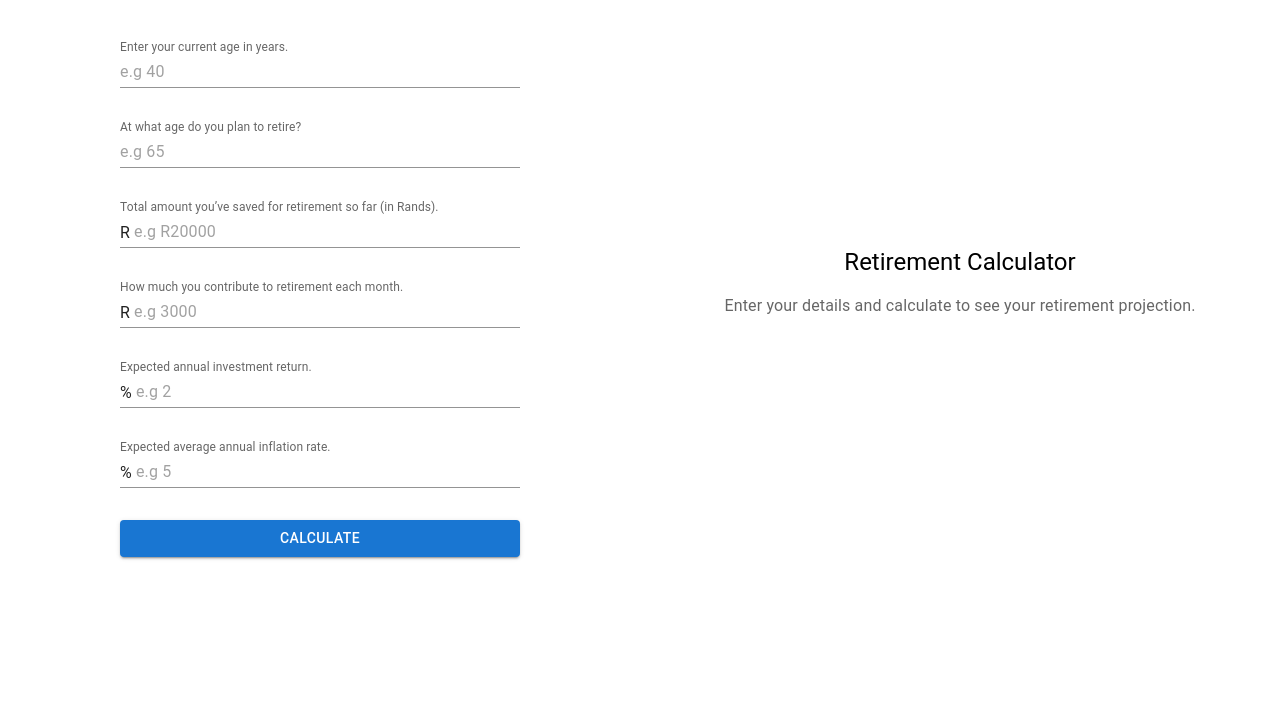
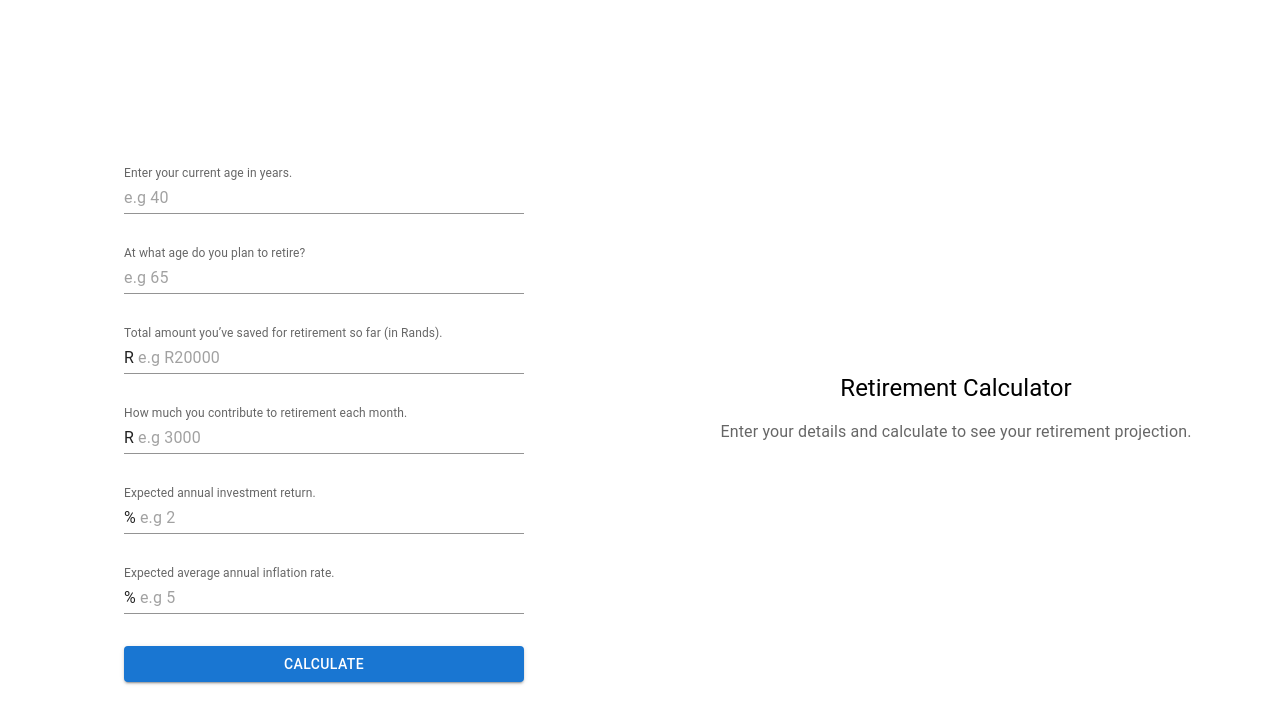
Before and after one commit to BrynWatson/retirement-calculator, a React (Vite) app: page / in a window 1280 px wide. Shown: the top 724 px of the page. Built offline with nearby package versions, Linux system fonts and the light colour scheme.

Commit message:
fix big screen layout

```diff
--- a/src/features/calculator/calculator-view.tsx
+++ b/src/features/calculator/calculator-view.tsx
@@ -1,5 +1,6 @@
-import Grid from "@mui/material/Grid";
 import { useState } from "react";
+import Box from "@mui/material/Box";
+
 import { CalculatorForm } from "./components/calculator-form";
 import { CalculatorResults } from "./components/calculator-results";
 import {
@@ -17,13 +18,14 @@ export const CalculatorView = () => {
   };
 
   return (
-    <Grid container spacing={2}>
-      <Grid size={{ xs: 12, md: 6 }}>
+    <Box display="flex" height="100vh">
+      <Box flex={1} display="flex" alignItems="center" justifyContent="center">
         <CalculatorForm onSubmit={handleCalculate} />
-      </Grid>
-      <Grid size={{ xs: 12, md: 6 }}>
+      </Box>
+
+      <Box flex={1} display="flex" alignItems="center" justifyContent="center">
         <CalculatorResults projection={projection} />
-      </Grid>
-    </Grid>
+      </Box>
+    </Box>
   );
 };
--- a/src/features/calculator/components/calculator-form.tsx
+++ b/src/features/calculator/components/calculator-form.tsx
@@ -20,7 +20,7 @@ export const CalculatorForm = ({ onSubmit }: CalculatorProps) => {
   const { handleSubmit } = methods;
 
   return (
-    <Box sx={{ maxWidth: 400, mx: "auto", mt: 4 }}>
+    <Box sx={{ width: 400, mt: 4 }}>
       <Form methods={methods} onSubmit={handleSubmit(onSubmit)}>
         <Stack spacing={4}>
           <Field.Text
```
Also changed, not shown: 1 other file (tests, documents, lock files or other folders).
